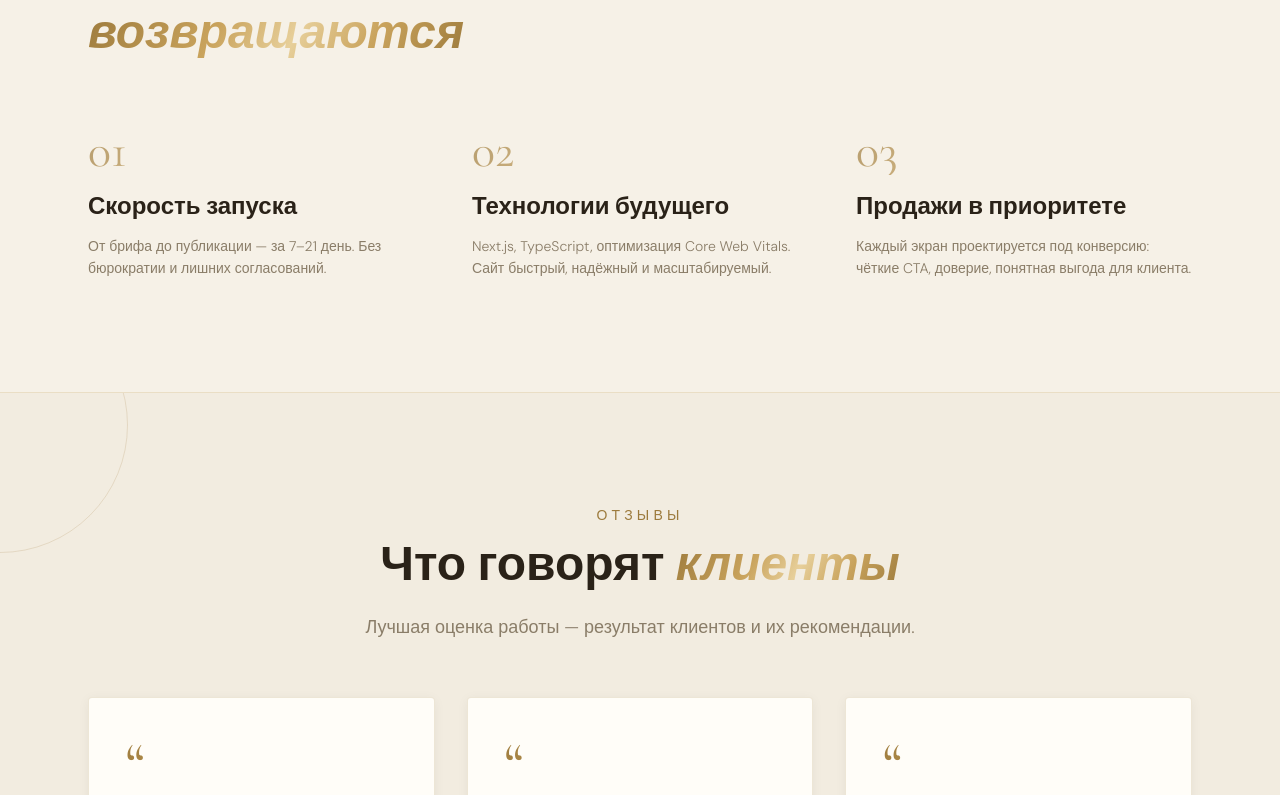
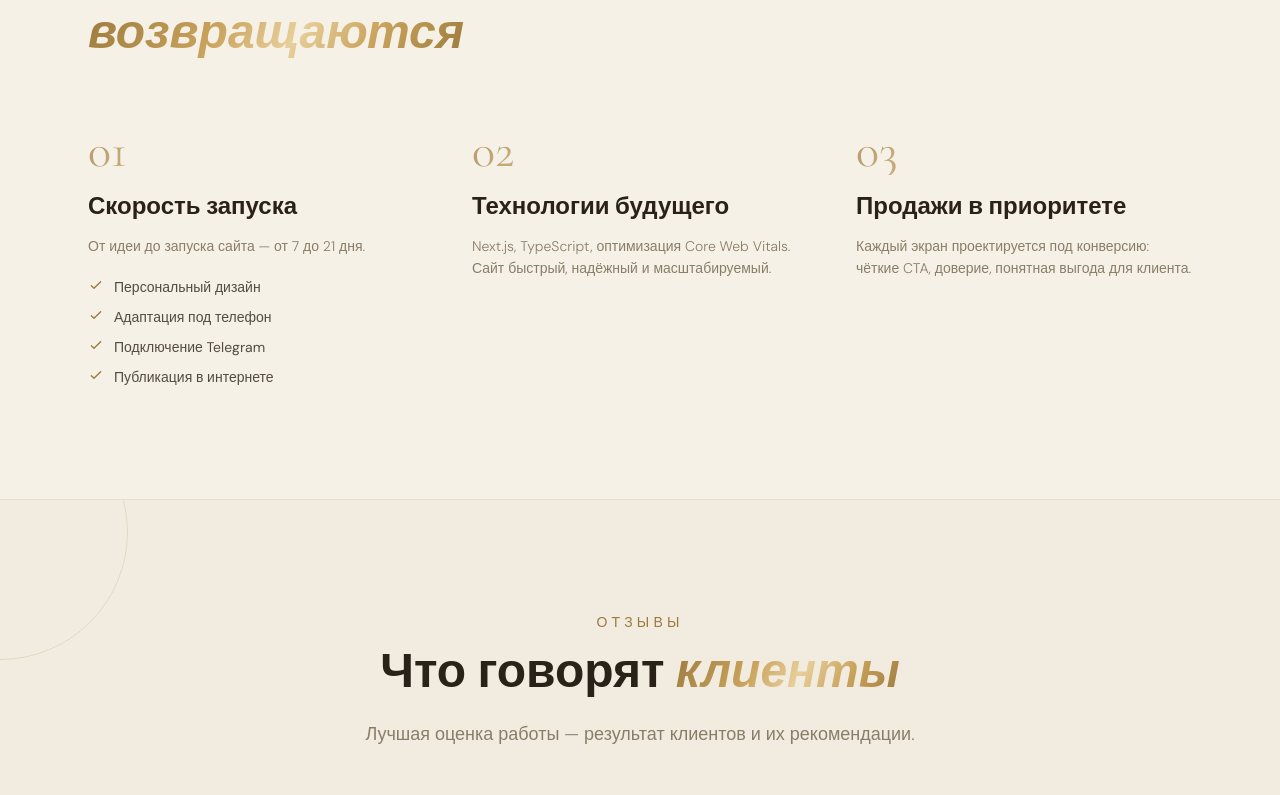
Before and after one commit to Bogdan140999/premium-web-studio, a Next.js app: page / in a window 1280 px wide. Shown: the part 3665-4460 px from the top of the page. Built offline with nearby package versions, Linux system fonts and the light colour scheme.

Commit message:
Updated homepage text

```diff
--- a/app/page.tsx
+++ b/app/page.tsx
@@ -53,7 +53,13 @@ const advantages = [
   {
     number: "01",
     title: "Скорость запуска",
-    text: "От брифа до публикации — за 7–21 день. Без бюрократии и лишних согласований.",
+    text: "От идеи до запуска сайта — от 7 до 21 дня.",
+    features: [
+      "Персональный дизайн",
+      "Адаптация под телефон",
+      "Подключение Telegram",
+      "Публикация в интернете",
+    ],
   },
   {
     number: "02",
@@ -518,6 +524,19 @@ export default function Home() {
               <p className="text-muted text-sm leading-relaxed font-light">
                 {item.text}
               </p>
+              {"features" in item && item.features && (
+                <ul className="space-y-2.5 mt-5">
+                  {item.features.map((feature) => (
+                    <li
+                      key={feature}
+                      className="flex items-start gap-2.5 text-sm text-foreground/80"
+                    >
+                      <CheckIcon />
+                      <span>{feature}</span>
+                    </li>
+                  ))}
+                </ul>
+              )}
             </div>
           ))}
         </div>
```
